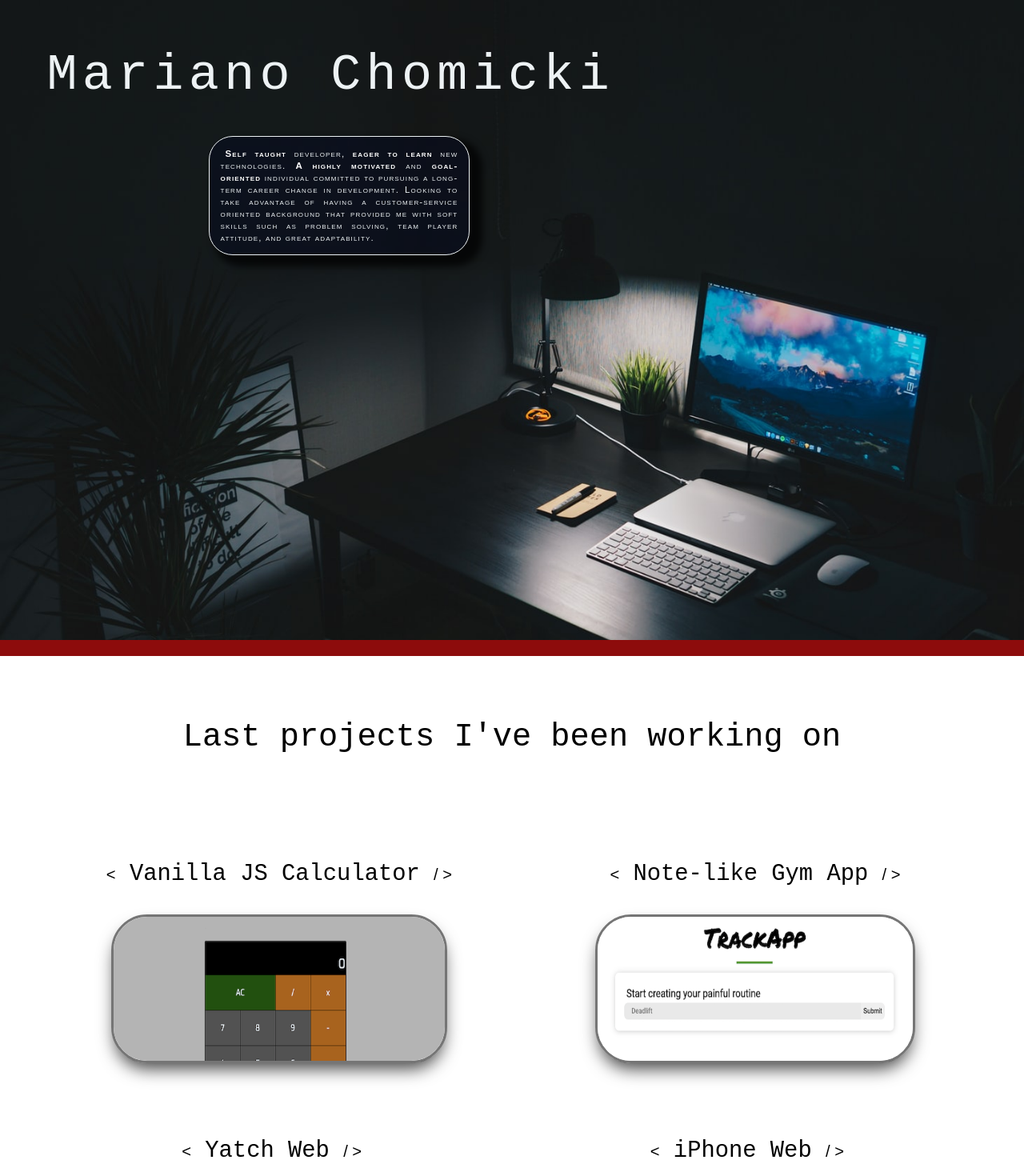
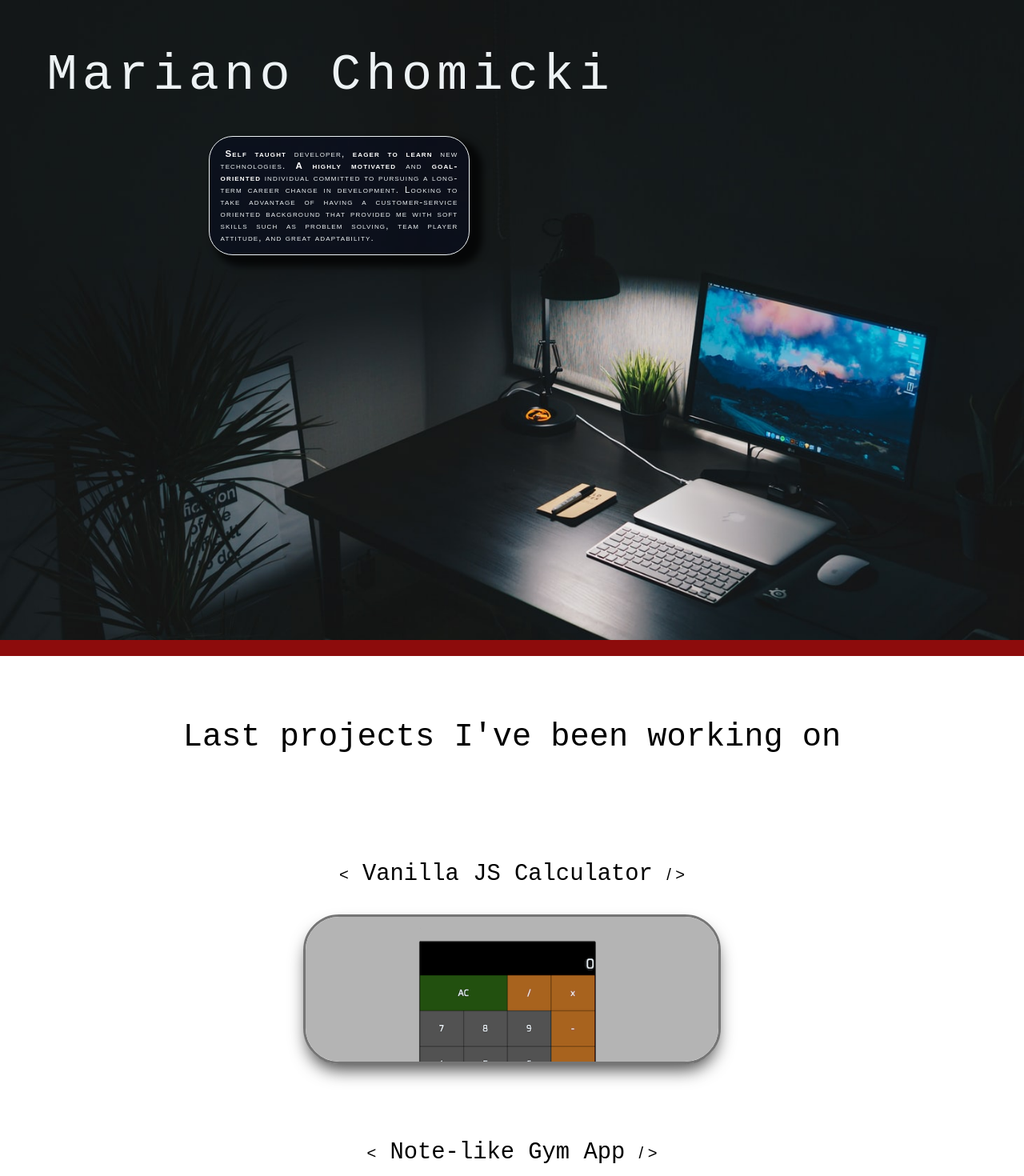
Before and after one commit to chomicki7/mywebsite, a React (Create React App) app: page / in a window 1280 px wide. Shown: the top 1470 px of the page at 80% size. Built offline with nearby package versions, Linux system fonts and the light colour scheme.

Commit message:
projects main

```diff
--- a/src/components/Main/Main.css
+++ b/src/components/Main/Main.css
@@ -138,7 +138,7 @@ span {
   box-shadow: 0px 12px 21px -5px rgba(0, 0, 0, 0.73);
   transition: 0.2s;
   width: 80%;
-  height: 180px;
+  height: auto;
 }
 
 .work a {
--- a/src/components/Main/Main.js
+++ b/src/components/Main/Main.js
@@ -28,7 +28,7 @@ class Main extends Component {
             <h3> &#60; Web Developer &#62;</h3>
             <ul className="list">
               <a href="#work">
-                <li>Works</li>
+                <li>Projects</li>
               </a>
               <a href="#contact">
                 <li>Contact</li>
```
